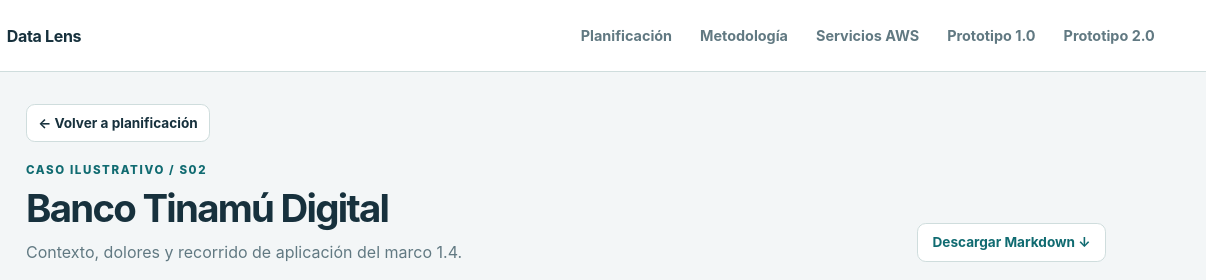
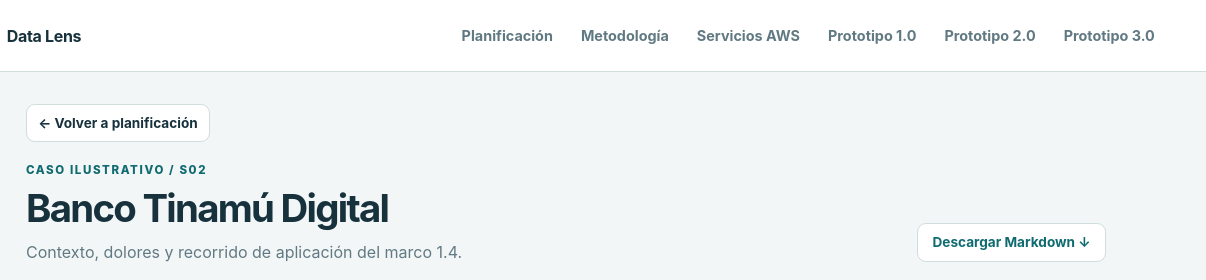
Before and after one commit to Monsalves/data-lens, an Astro site: page /data-lens/caso-s02 in a window 1280 px wide. Shown: the top 280 px of the page, 74-1280 px from the left. Built offline with nearby package versions, Linux system fonts and the light colour scheme; Astro itself is replaced by a stand-in of ours.

Commit message:
feat(site): enlazar prototipo visual v3 desde navegación

```diff
--- a/src/components/SiteHeader.astro
+++ b/src/components/SiteHeader.astro
@@ -9,5 +9,6 @@ const base = import.meta.env.BASE_URL;
     <a href={`${base}investigacion-aws/`}>Servicios AWS</a>
     <a href={`${base}piloto/`}>Prototipo 1.0</a>
     <a href={`${base}piloto-v2/`}>Prototipo 2.0</a>
+    <a href={`${base}piloto-v3/`}>Prototipo 3.0</a>
   </nav>
 </header>
```
